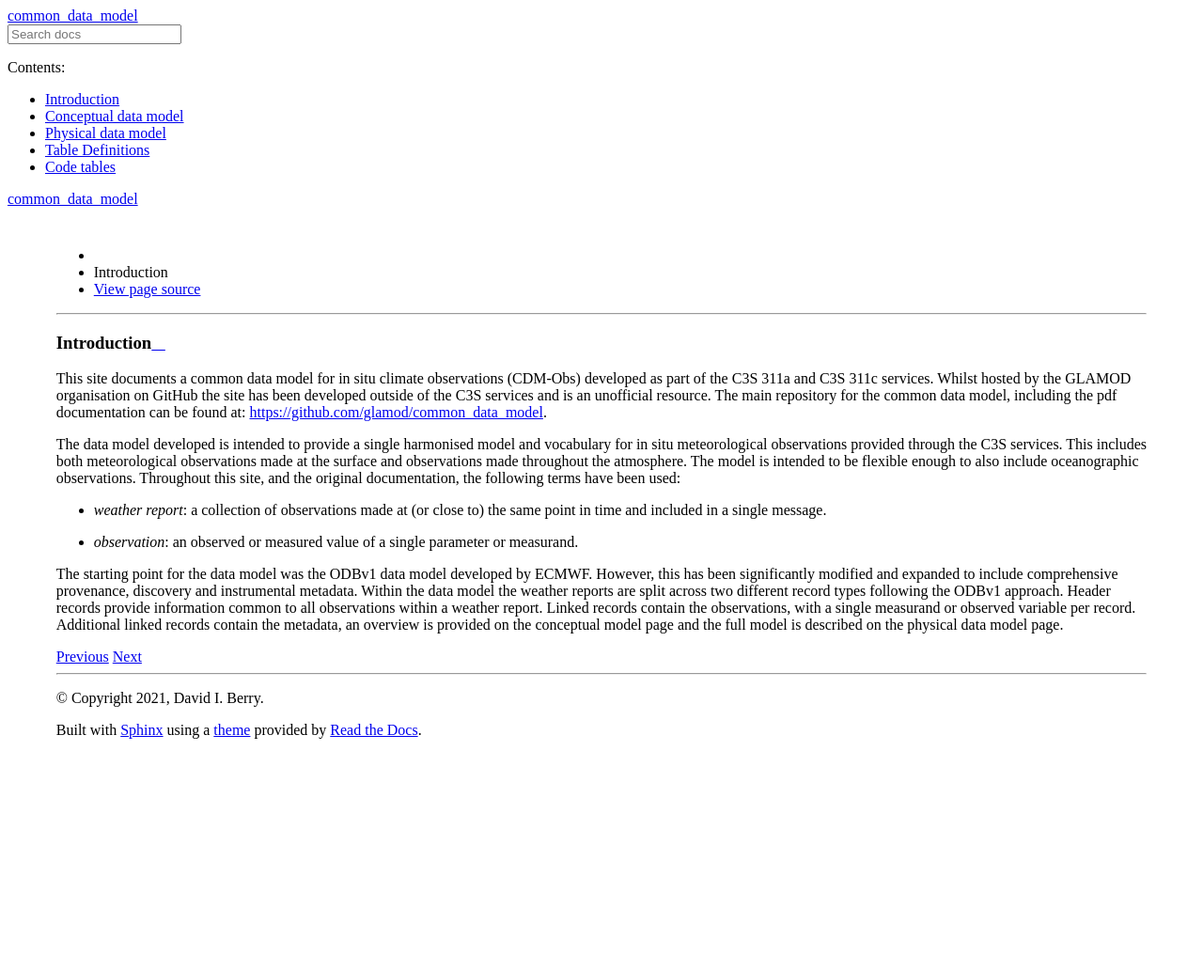
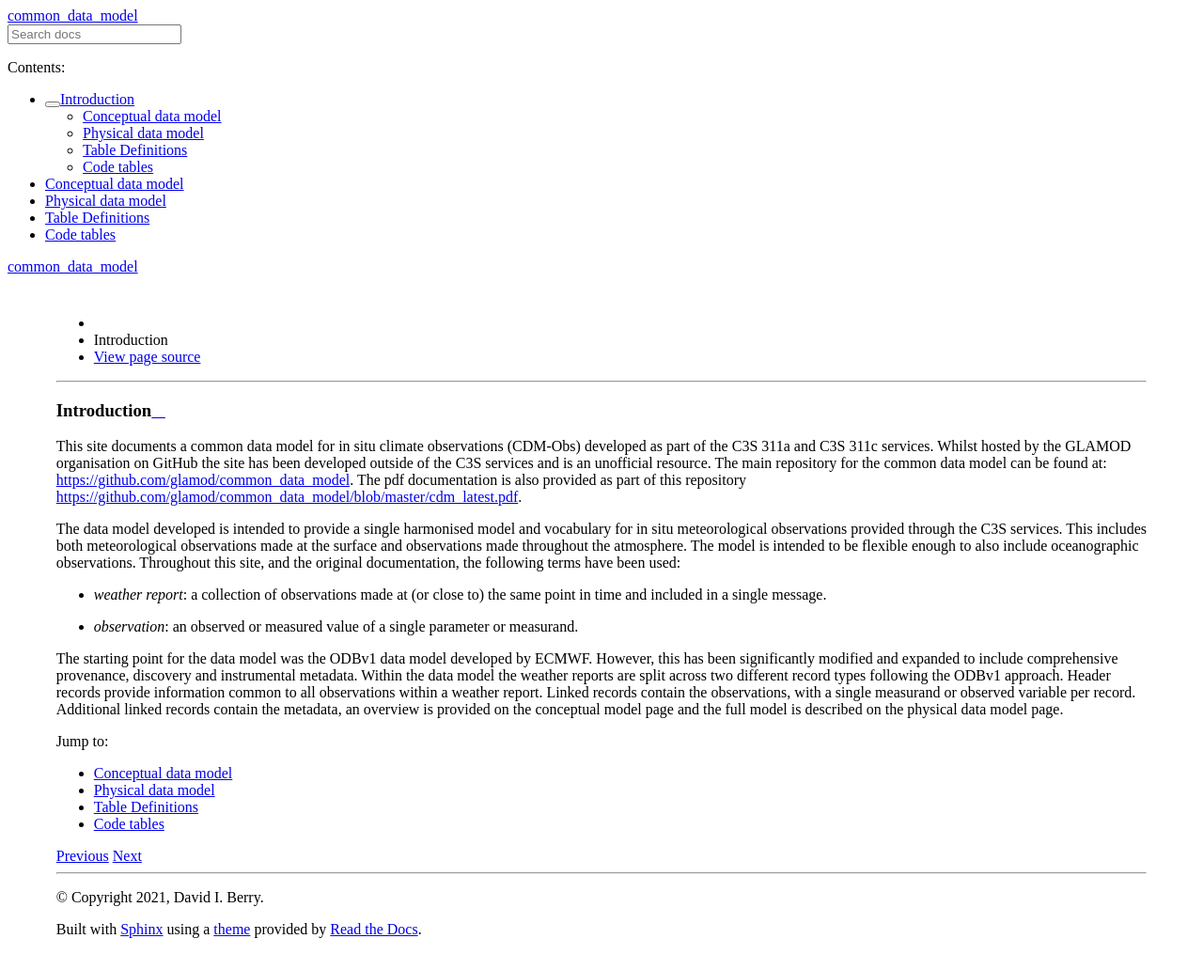
Before and after one commit to glamod/cdm-obs-documentation, a Sphinx documentation site: the page built from docs/source/introduction.rst, in a window 1280 px wide. Shown: the whole page at 94% size. Built offline with Sphinx 7.4.7 and the Read the Docs theme 2.0.0, drawn with Linux system fonts in a browser that asks for light colours; before the commit the page ends 900 px from its top, so only the background shows below that.

Commit message:
Update to introduction (linking to latest pdf version).

```diff
--- a/docs/source/introduction.rst
+++ b/docs/source/introduction.rst
@@ -3,7 +3,8 @@ Introduction
 
 This site documents a common data model for in situ climate observations (CDM-Obs) developed as part of the C3S 311a and C3S 311c services.
 Whilst hosted by the GLAMOD organisation on GitHub the site has been developed outside of the C3S services and is an unofficial resource.
-The main repository for the common data model, including the pdf documentation can be found at: https://github.com/glamod/common_data_model.
+The main repository for the common data model can be found at: https://github.com/glamod/common_data_model.
+The pdf documentation is also provided as part of this repository https://github.com/glamod/common_data_model/blob/master/cdm_latest.pdf.
 
 The data model developed is intended to provide a single harmonised model and vocabulary for in situ meteorological observations provided through the C3S services.
 This includes both meteorological observations made at the surface and observations made throughout the atmosphere.
@@ -19,3 +20,12 @@ Within the data model the weather reports are split across two different record
 Header records provide information common to all observations within a weather report.
 Linked records contain the observations, with a single measurand or observed variable per record.
 Additional linked records contain the metadata, an overview is provided on the conceptual model page and the full model is described on the physical data model page.
+
+.. toctree::
+   :maxdepth: 1
+   :caption: Jump to:
+
+   conceptual
+   physical
+   table_defs/index
+   code_tables/index
```
